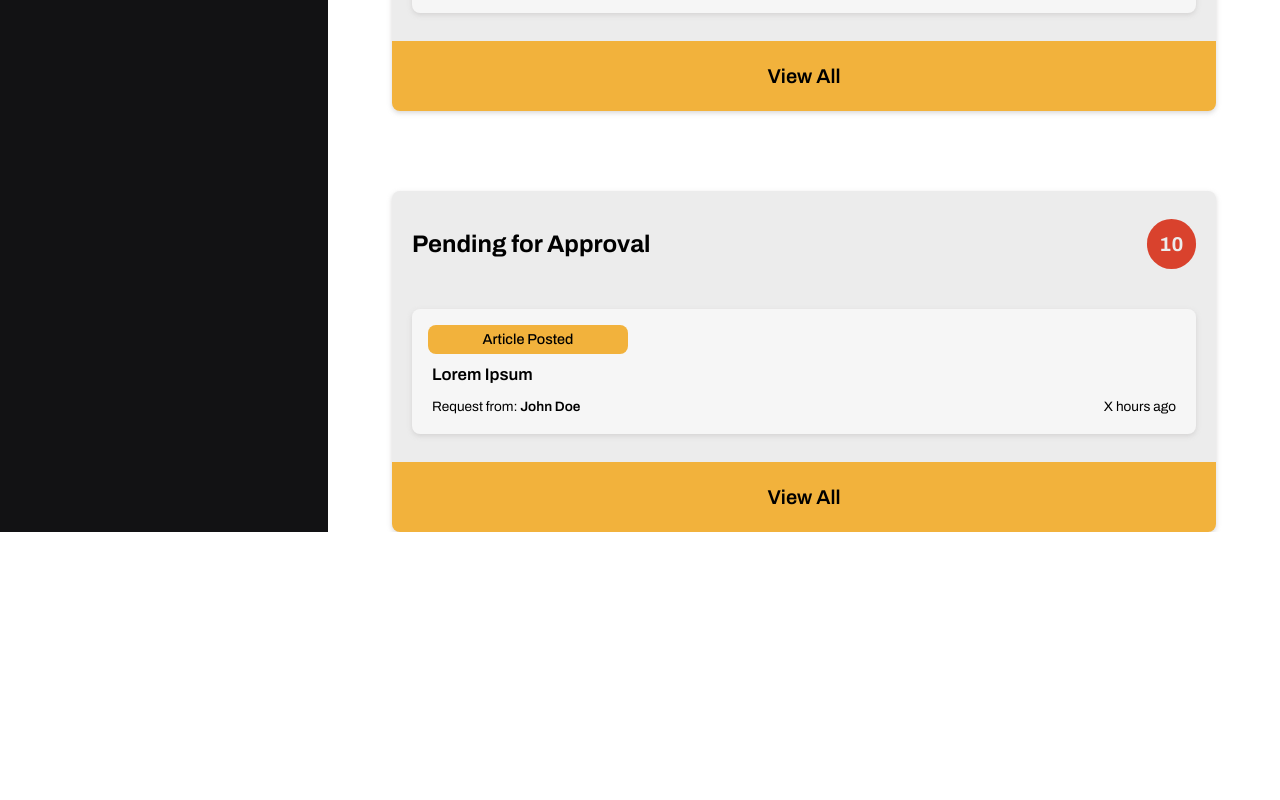
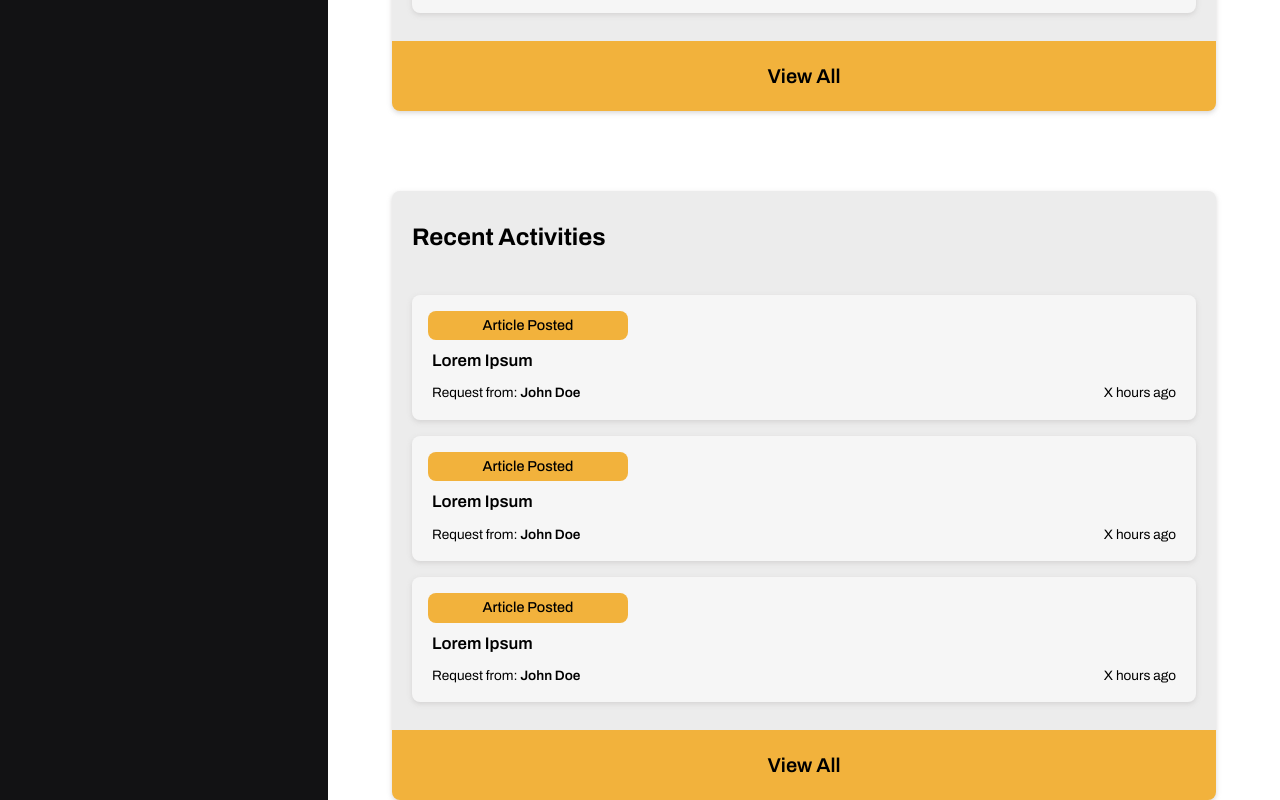
Before and after one commit to judgemongcal/se-becarios-cms, a React (Vite) app in the folder becarios-admin/: page /dashboard in a window 1280 px wide. Shown: the part 769-1569 px from the top of the page. Before the commit the page ends 1301 px from the top, so only its background shows below. Built offline with nearby package versions, Linux system fonts and the light colour scheme.

Commit message:
minor styling and path changes

```diff
--- a/becarios-admin/src/components/recent-activities/ActivityList.jsx
+++ b/becarios-admin/src/components/recent-activities/ActivityList.jsx
@@ -5,19 +5,18 @@ import { NavLink } from 'react-router-dom';
 function ActivityList() {
   return (
     <div className="bg-brand-input shadow-shadow-db rounded-8 flex min-w-[100%] flex-col gap-2  lg:max-w-[40%]">
-      <div className="header flex flex-row items-center justify-between p-5 py-4 lg:mt-4 lg:py-3">
+      <div className="header mt-2 flex flex-row items-center justify-between p-5 py-4 lg:mt-4 lg:py-3">
         <h1 className="text-[1.25rem] font-bold lg:text-[1.5rem]">
-          Pending for Approval
-        </h1>
-        <h1 className="bg-brand-red rounded-[3rem] px-3 py-2.5 text-[1.25rem] font-bold tracking-wide text-white">
-          10
+          Recent Activities
         </h1>
       </div>
       <div className="req-items flex flex-col gap-4 p-5">
         {/* CONVERT INTO ARRAY.MAP */}
         <ActivityListItem />
+        <ActivityListItem />
+        <ActivityListItem />
       </div>
-      <DashboardViewAllBtn path="/manage-content" />
+      <DashboardViewAllBtn path="/recent-activities" />
     </div>
   );
 }
```
